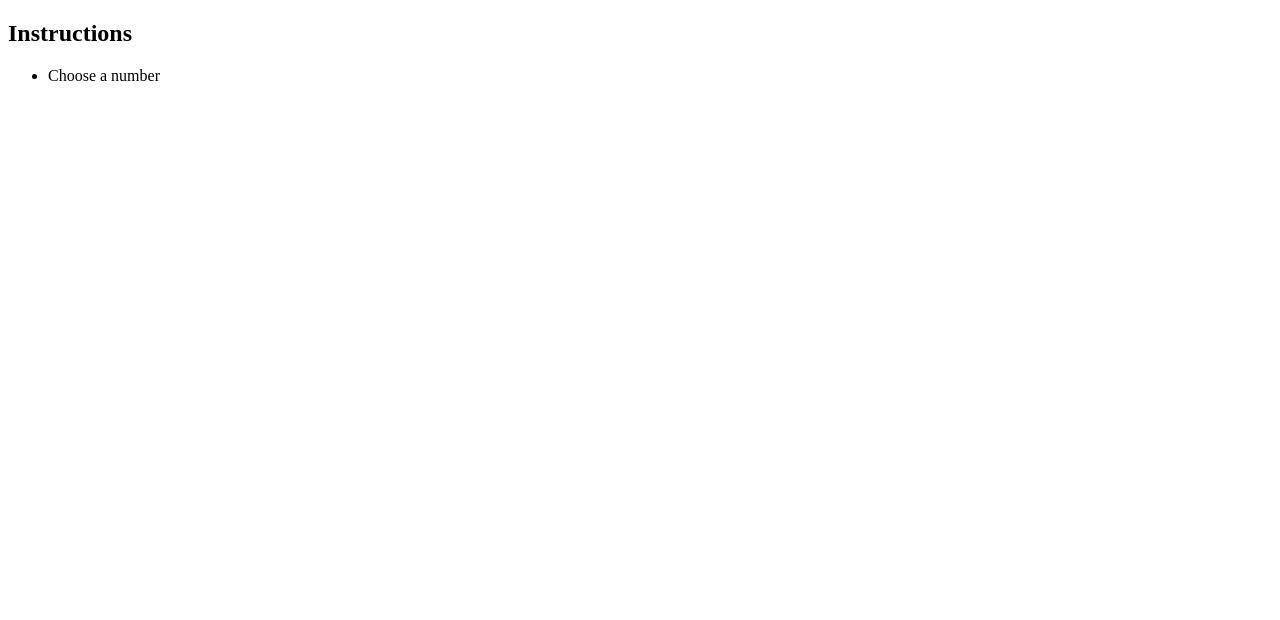
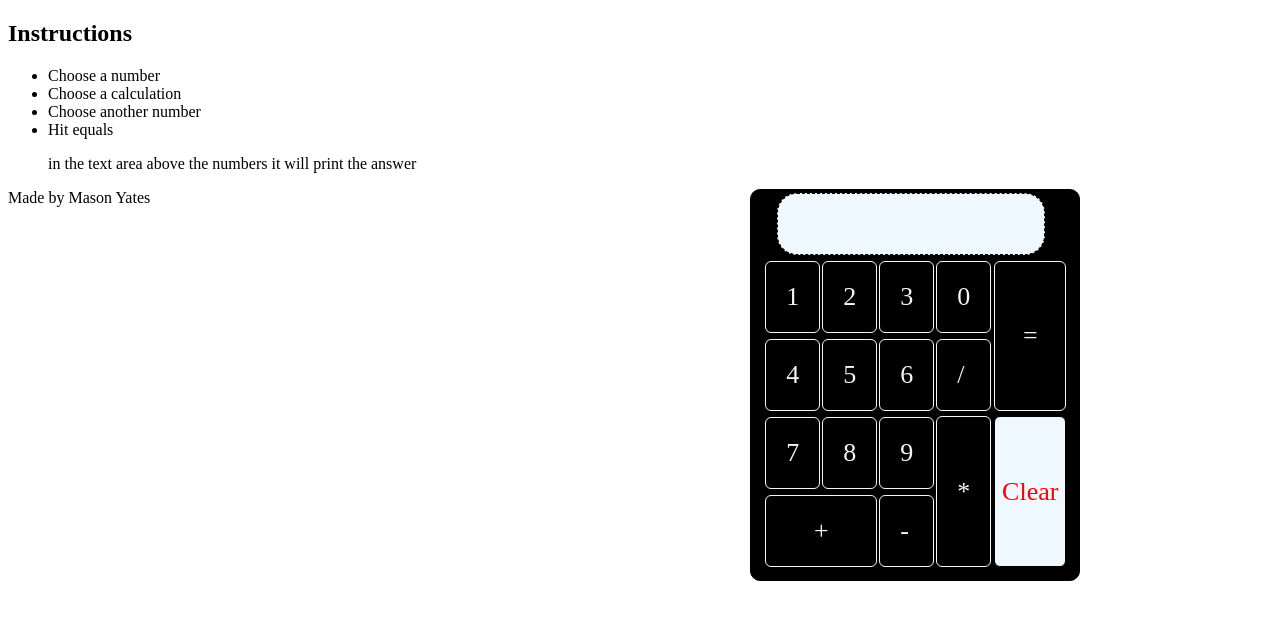
Before and after one commit to TidalCodeMCY/Calculator, a plain HTML site: page index.html in a window 1280 px wide. Drawn offline with Linux system fonts and the light colour scheme.

Commit message:
finished calculator

```diff
--- a/index.html
+++ b/index.html
@@ -16,11 +16,36 @@
         <h2>Instructions</h2>
         <ul>
             <li>Choose a number</li>
+            <li>Choose a calculation</li>
+            <li>Choose another number</li>
+            <li>Hit equals</li>
+            <p>in the text area above the numbers it will print the answer</p>
         </ul>
         <div class="calcbody">
-
+            <div class="numbers">
+                <div class="final" id="finalscreen"></div>
+                <p class="one">1</p>
+                <p class="two">2</p>
+                <p class="three">3</p>
+                <p class="four">4</p>
+                <p class="five">5</p>
+                <p class="six">6</p>
+                <p class="seven">7</p>
+                <p class="divide">/</p>
+                <p class="multiply">*</p>
+                <p class="eight">8</p>
+                <p class="nine">9</p>
+                <p class="zero">0</p>
+                <p class="add">+</p>
+                <p class="equal">=</p>
+                <p class="clear">Clear</p>
+                <p class="subtract">-</p>
+            </div>
         </div>
     </main>
+    <footer>
+        <p>Made by Mason Yates</p>
+    </footer>
     <script src="index.js"></script>
 </body>
 
--- a/index.js
+++ b/index.js
@@ -0,0 +1,94 @@
+class Calculator {
+    constructor(x,y,method) {
+        this.x = x;
+        this.y = y;
+        this.method = method;
+    }
+
+    setMethod(value){
+        this.method = value;
+    }
+
+    add(x,y) {
+        if(x && y){
+            return x+y;
+        }else{
+            return 'Need two values';
+        }
+    }
+
+    subtract(x,y) {
+        if(x && y){
+            return x-y;
+        }else{
+            return 'Need two values';
+        }
+    }
+
+    multiply(x,y) {
+        if(x && y){
+            return x*y;
+        }else{
+            return 'Need two values';
+        }
+    }
+
+    divide(x,y) {
+        if(x && y){
+            if(x > y){
+                return x/y;
+            }else {
+                return y/x;
+            }
+        }else{
+            return 'Need two values';
+        }
+    }
+}
+
+const newCalculator = new Calculator();
+
+(function watch(){
+    const calculator = document.querySelector('.numbers');
+
+    calculator.addEventListener('click', (e) => {
+        calculate(e.target);
+    });
+})();
+
+function calculate(target){
+    const calculatorscreen = document.querySelector('.final');
+
+    if(target.id === 'finalscreen'){
+        return;
+    }
+
+    if(target.textContent === '/'||target.textContent === '*'||target.textContent === '+'||target.textContent === '-'){
+        newCalculator.setMethod(target.textContent);
+    }
+
+    if(target.textContent === 'Clear'){
+        calculatorscreen.textContent = '';
+        return;
+    }
+
+    if(target.textContent === '='){
+        const arrg = calculatorscreen.textContent.split(newCalculator.method);
+        if(newCalculator.method === '+'){
+            const answer = newCalculator.add(parseInt(arrg[0]),parseInt(arrg[1]));
+            calculatorscreen.textContent = answer;
+        }else if(newCalculator.method === '-') {
+            const answer = newCalculator.subtract(parseInt(arrg[0]),parseInt(arrg[1]));
+            calculatorscreen.textContent = answer;
+        }else if(newCalculator.method === '*') {
+            const answer = newCalculator.multiply(parseInt(arrg[0]),parseInt(arrg[1]));
+            calculatorscreen.textContent = answer;
+        }else if(newCalculator.method === '/') {
+            let answer = newCalculator.divide(parseInt(arrg[0]),parseInt(arrg[1]));
+            answer = parseFloat(answer.toFixed(3));
+            calculatorscreen.textContent = answer;
+        }
+    }else {
+        calculatorscreen.textContent = calculatorscreen.textContent + target.textContent;
+    }
+}
--- a/style.css
+++ b/style.css
@@ -0,0 +1,218 @@
+.numbers {
+    position: absolute;
+    display: grid;
+    grid-template-columns: auto;
+    grid-template-areas:
+        'final final final final final'
+        'one two three zero equal'
+        'four five six divide equal'
+        'seven eight nine multiply clear'
+        'add add subtract multiply clear';
+    align-items: center;
+    justify-content: center;
+    font-size: 26px;
+    border: 1px solid black;
+    height: 380px;
+    width: 300px;
+    padding-bottom: 10px;
+    right: 200px;
+    padding-left: 28px;
+    border-radius: 10px;
+    background-color: black;
+    color: whitesmoke;
+}
+
+.final {
+    display: grid;
+    align-items: center;
+    grid-area: final;
+    font-size: 26px;
+    margin-left: 12px;
+    height: 60px;
+    width: 78%;
+    border: 1px dashed black;
+    background-color: aliceblue;
+    border-radius: 20px;
+    color: black;
+    padding-left: 10px;
+}
+
+.one {
+    grid-area: one;
+    padding: 20px;
+    margin: 0;
+    margin-right: 2px;
+    border: 1px solid whitesmoke;
+    cursor: pointer;
+    border-radius: 6px;
+}
+
+.two {
+    grid-area: two;
+    padding: 20px;
+    margin: 0;
+    margin-right: 2px;
+    border: 1px solid whitesmoke;
+    cursor: pointer;
+    border-radius: 6px;
+}
+
+.three {
+    grid-area: three;
+    padding: 20px;
+    margin: 0;
+    margin-right: 2px;
+    border: 1px solid whitesmoke;
+    cursor: pointer;
+    border-radius: 6px;
+}
+
+.zero {
+    grid-area: zero;
+    padding: 20px;
+    margin: 0;
+    margin-right: 2px;
+    border: 1px solid whitesmoke;
+    cursor: pointer;
+    border-radius: 6px;
+}
+
+.four {
+    grid-area: four;
+    padding: 20px;
+    margin: 0;
+    margin-right: 2px;
+    border: 1px solid whitesmoke;
+    cursor: pointer;
+    border-radius: 6px;
+}
+
+.five {
+    grid-area: five;
+    padding: 20px;
+    margin: 0;
+    margin-right: 2px;
+    border: 1px solid whitesmoke;
+    cursor: pointer;
+    border-radius: 6px;
+}
+
+.six {
+    grid-area: six;
+    padding: 20px;
+    margin: 0;
+    margin-right: 2px;
+    border: 1px solid whitesmoke;
+    cursor: pointer;
+    border-radius: 6px;
+}
+
+.divide {
+    grid-area: divide;
+    padding: 20px;
+    margin: 0;
+    margin-right: 2px;
+    border: 1px solid whitesmoke;
+    cursor: pointer;
+    border-radius: 6px;
+}
+
+.seven {
+    grid-area: seven;
+    padding: 20px;
+    margin: 0;
+    margin-right: 2px;
+    border: 1px solid whitesmoke;
+    cursor: pointer;
+    border-radius: 6px;
+}
+
+.eight {
+    grid-area: eight;
+    padding: 20px;
+    margin: 0;
+    margin-right: 2px;
+    border: 1px solid whitesmoke;
+    cursor: pointer;
+    border-radius: 6px;
+}
+
+.nine {
+    grid-area: nine;
+    padding: 20px;
+    margin: 0;
+    margin-right: 2px;
+    border: 1px solid whitesmoke;
+    cursor: pointer;
+    border-radius: 6px;
+}
+
+.multiply {
+    display: grid;
+    grid-area: multiply;
+    padding: 20px;
+    margin: 0;
+    margin-right: 2px;
+    border: 1px solid whitesmoke;
+    height: 70%;
+    text-align: center;
+    align-items: center;
+    justify-content: center;
+    cursor: pointer;
+    border-radius: 6px;
+}
+
+.add {
+    display: grid;
+    align-items: center;
+    justify-content: center;
+    grid-area: add;
+    padding: 20px;
+    margin: 0;
+    margin-right: 2px;
+    border: 1px solid whitesmoke;
+    cursor: pointer;
+    border-radius: 6px;
+}
+
+.clear {
+    display: grid;
+    grid-area: clear;
+    padding: 20px;
+    margin: 0;
+    margin-left: 1px;
+    border: 1px solid black;
+    border-radius: 6px;
+    width: 30%;
+    align-items: center;
+    justify-content: center;
+    height: 70%;
+    cursor: pointer;
+    background-color: aliceblue;
+    color: red;
+}
+
+.subtract {
+    grid-area: subtract;
+    padding: 20px;
+    margin: 0;
+    margin-right: 2px;
+    border: 1px solid whitesmoke;
+    cursor: pointer;
+    border-radius: 6px;
+}
+
+.equal {
+    display: grid;
+    grid-area: equal;
+    padding: 20px;
+    margin: 1px;
+    margin-right: 2px;
+    border: 1px solid whitesmoke;
+    width: 30%;
+    align-items: center;
+    justify-content: center;
+    height: 69%;
+    cursor: pointer;
+    border-radius: 6px;
+}
```
